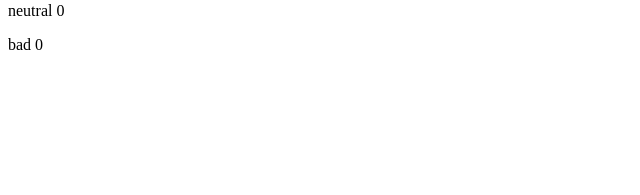
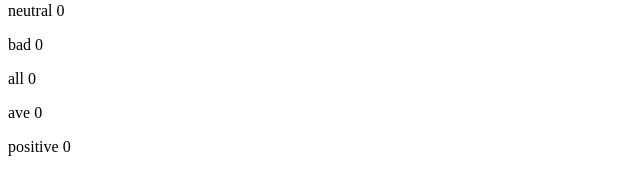
Before and after one commit to yasminebrahimi/Full_Stack_Open_Uni_Autumn_2025, a React app: page / in a window 1280 px wide. Shown: the part 213-408 px from the top of the page, without its empty margins (0-640 px from the left). Built offline with nearby package versions, Linux system fonts and the light colour scheme; the HTML template or start-up script is replaced by a standard one.

Commit message:
Add solution for 1.7

```diff
--- a/src/App.jsx
+++ b/src/App.jsx
@@ -6,9 +6,14 @@ const App = () => {
   const [neutral, setNeutral] = useState(0);
   const [bad, setBad] = useState(0);
 
+  const all = good + neutral + bad;
+
+  const ave = all === 0 ? 0 : (good + neutral + bad) / all;
+
+  const positive = all == 0 ? 0 : (good / all) * 100;
+
   return (
     <div>
-
       <h1>Give Feedback</h1>
       <button type="button" onClick={() => setGood(good + 1)}>
         Good
@@ -25,6 +30,9 @@ const App = () => {
       <p>good {good}</p>
       <p>neutral {neutral}</p>
       <p>bad {bad}</p>
+      <p>all {all}</p>
+      <p>ave {ave}</p>
+      <p>positive {positive}</p>
     </div>
   );
 };
```
